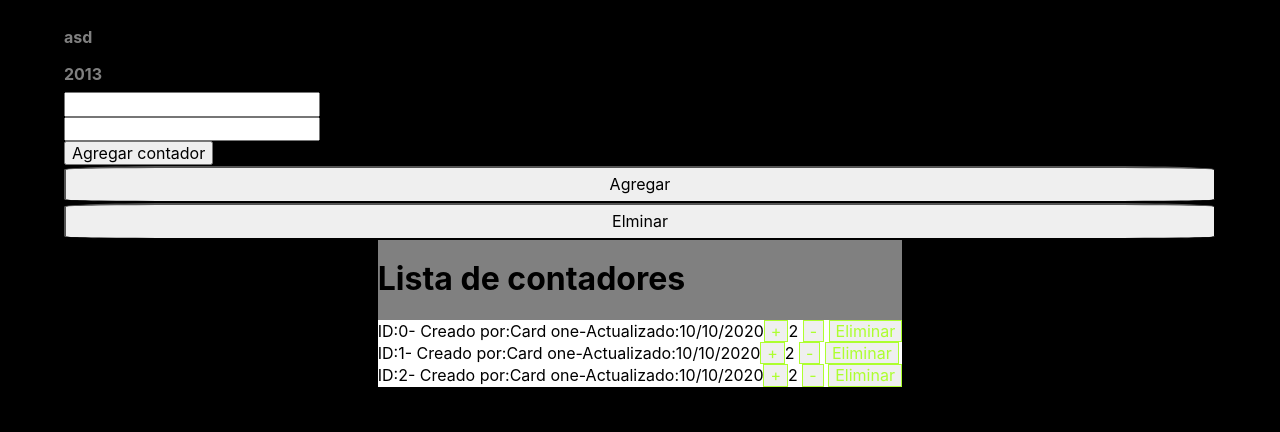
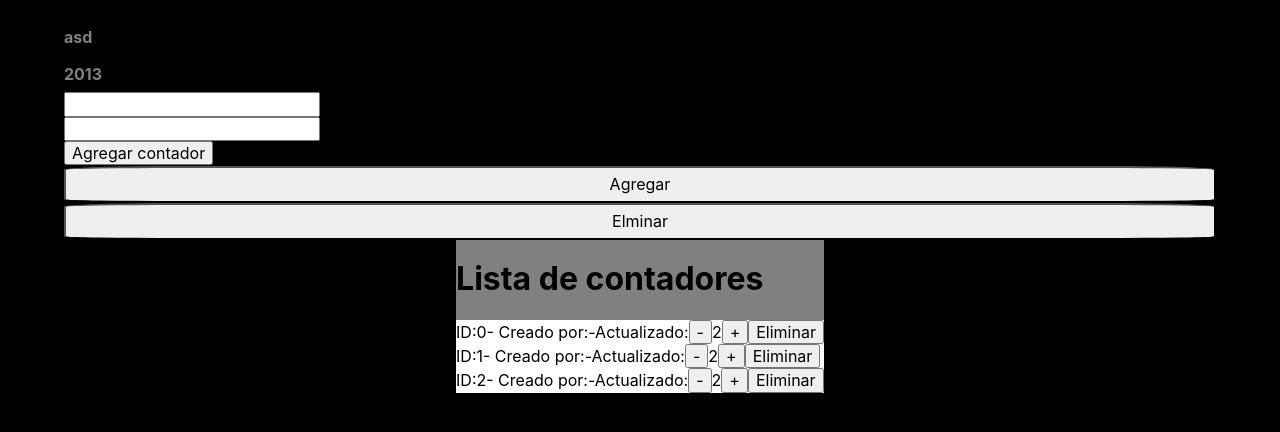
Before and after one commit to LihuelAlmada/parcial1-mcga, a React (Create React App) app: page /counter in a window 1280 px wide. Shown: the top 432 px of the page. Built offline with nearby package versions, Linux system fonts and the light colour scheme.

Commit message:
you can dalete cards

```diff
--- a/src/components/App.js
+++ b/src/components/App.js
@@ -11,7 +11,6 @@ class App extends React.Component{
     this.state = {name: "asd", year: 2013, card: card}
   }
   addCard = (name, year) => {
-
     const newCard = {
       id: this.state.card.length,
       name: name,
@@ -22,7 +21,12 @@ class App extends React.Component{
       card: [...this.state.card, newCard]
     })
   }
+  deleteCard = (id) => {
+    const newCard = this.state.card.filter(card => card.id !== id);
+    this.setState({card: newCard})
+  }
   render(){
+    console.log(Date.now())
     return (
       <div className= "wrapper">
         <Home
@@ -30,7 +34,7 @@ class App extends React.Component{
         year={this.state.year}
         addCard={this.addCard}
         />
-        <Counter card = {this.state.card}/>
+        <Counter card = {this.state.card} deleteCard={this.deleteCard}/>
 
       </div>
     )
--- a/src/components/cards.json
+++ b/src/components/cards.json
@@ -1,20 +1,23 @@
 [
     {
         "id": 0,
-        "title": "Card one",
-        "description": "10/10/2020",
+        "name": "Suki",
+        "create": "9/15/2020, 8:51:45 PM",
+        "update": "9/15/2020, 8:55:57 PM",
         "number": 2
     },
     {
         "id": 1,
-        "title": "Card one",
-        "description": "10/10/2020",
+        "name": "Faus",
+        "create": "10/15/2020, 8:51:45 PM",
+        "update": "10/15/2020, 8:55:57 PM",
         "number": 2
     },
     {
         "id": 2,
-        "title": "Card one",
-        "description": "10/10/2020",
+        "name": "Juan",
+        "create": "11/15/2020, 8:51:45 PM",
+        "update": "11/15/2020, 8:55:57 PM",
         "number": 2
     }
 ]
--- a/src/components/screens/Counter/index.jsx
+++ b/src/components/screens/Counter/index.jsx
@@ -12,7 +12,8 @@ class Counter extends React.Component{
     return (
     <div className="counter">
       <h1>Lista de contadores</h1>
-      { this.props.card.map(e => <CounterCard e={e} key={e.id}/>)}
+      { this.props.card.map(e =>
+      <CounterCard e={e} key={e.id} deleteCard={this.props.deleteCard}/>)}
     </div>
     )
   }
--- a/src/components/screens/CounterCard/index.jsx
+++ b/src/components/screens/CounterCard/index.jsx
@@ -5,13 +5,16 @@ import ButtonCounterCard from '../ButtonCounterCard';
 class CounterCard extends React.Component{
   constructor(props) {
     super(props)
-    this.state = {buttonCardName1: "+",buttonCardName2: "-",buttonCardName3:"Eliminar"}
+    this.state = {}
   }
   render(){
     const {e} = this.props;
     return (
     <div className="counterCard">
-       ID:{e.id}- Creado por:{e.title}-Actualizado:{e.description}<ButtonCounterCard buttonCardName = {this.state.buttonCardName1} onClick= {e.number +1}/>{e.number} <ButtonCounterCard buttonCardName = {this.state.buttonCardName2} onClick= {e.number -1}/> <ButtonCounterCard buttonCardName = {this.state.buttonCardName3}/>
+       ID:{e.id}- Creado por:{e.title}-Actualizado:{e.description}
+       <button>-</button>2
+       <button>+</button>
+       <button deleteCard={this.props.deleteCard} onClick= {this.props.deleteCard.bind(this, e.id)}>Eliminar</button>
     </div>
     )
   }
```
